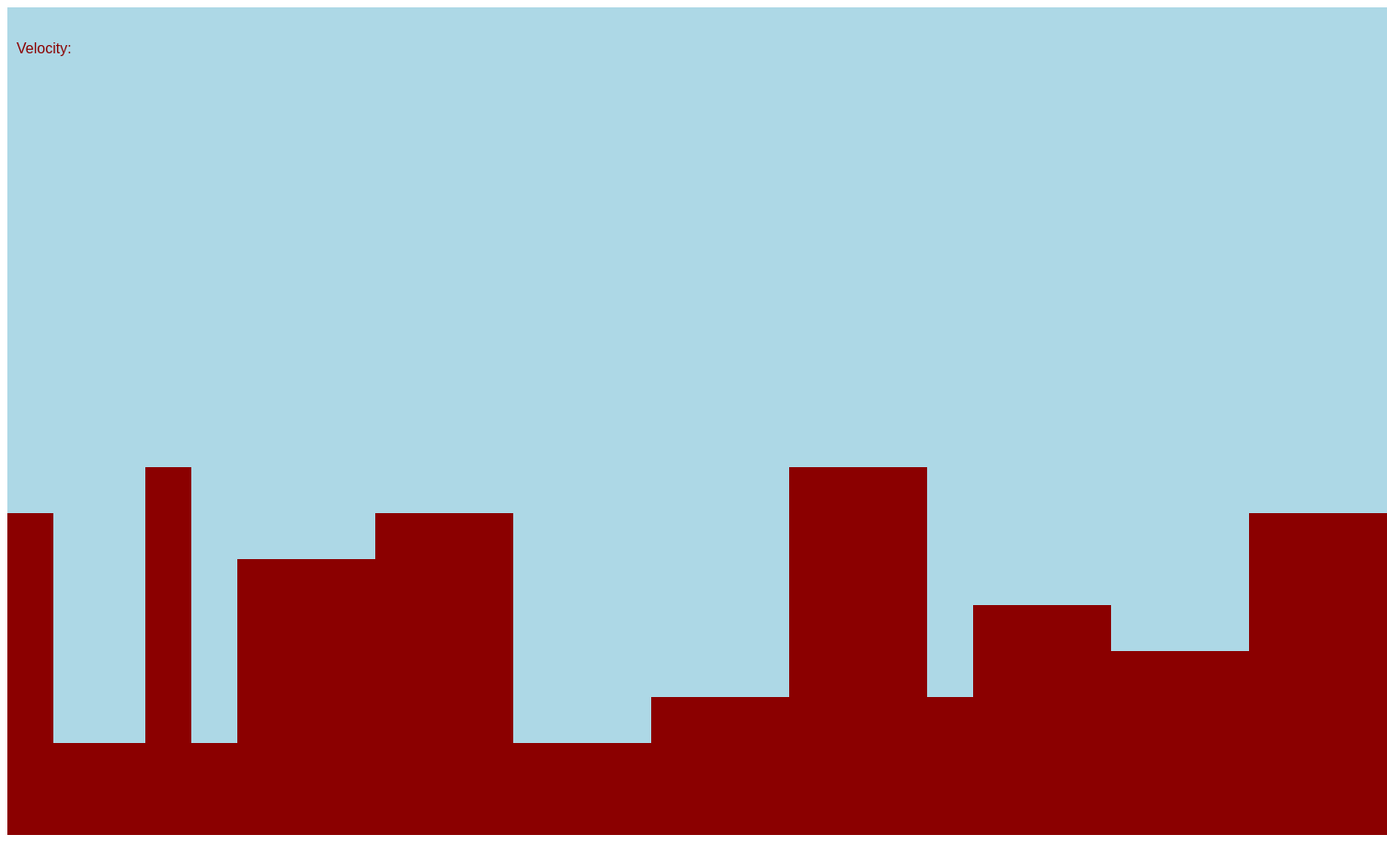
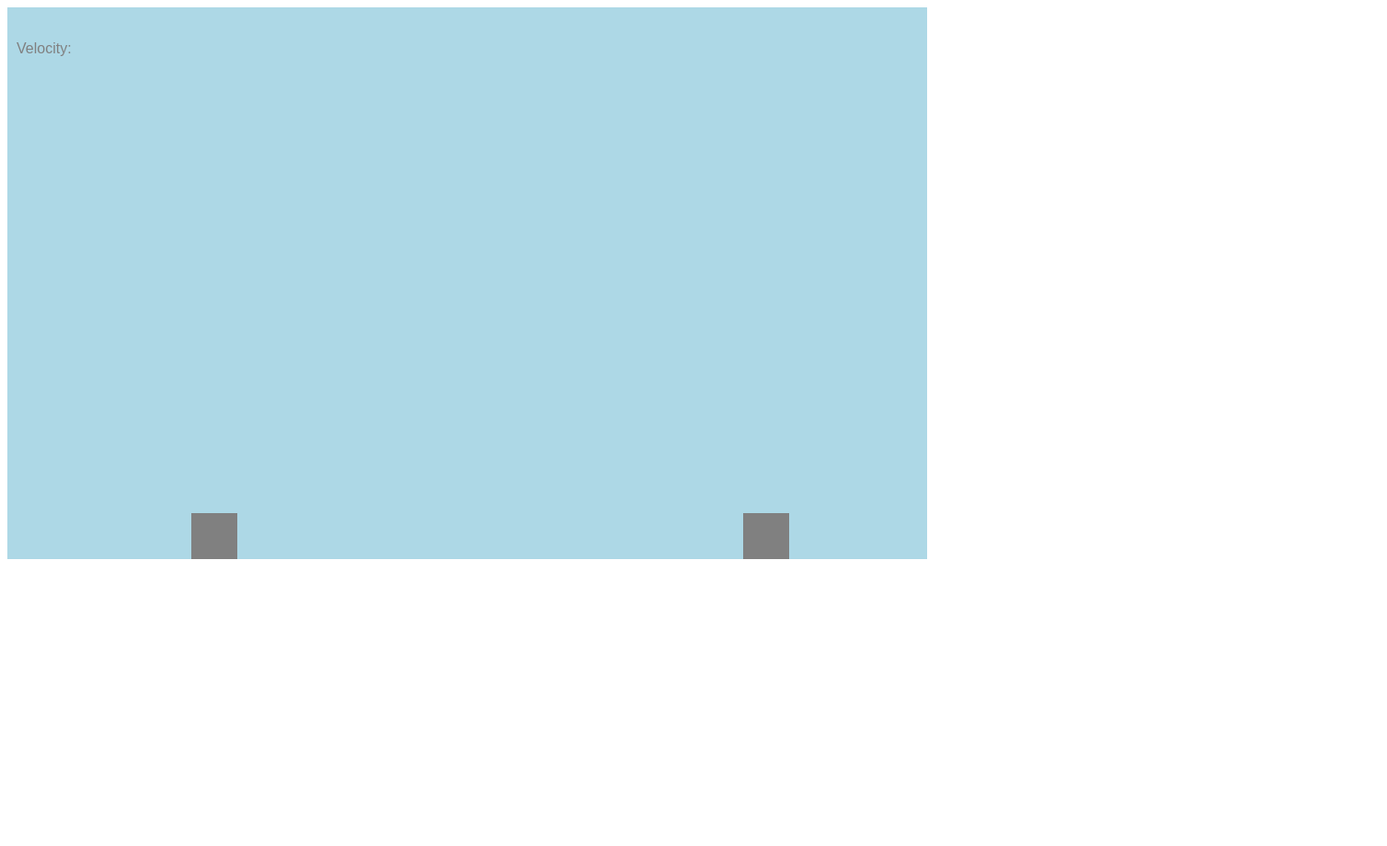
Before and after one commit to Alexander-Blair/gorillas-game-tribute, a plain HTML site: page index.html in a window 1280 px wide. Shown: the whole page at 92% size, 1508 px wide, since content can reach past the window. After the commit the page ends 800 px from the top, so only its background shows below. Drawn offline with Linux system fonts and the light colour scheme.

Commit message:
Refactored gorilla detector to detect a rectangle, tests all OK

```diff
--- a/index.html
+++ b/index.html
@@ -6,8 +6,10 @@
   </head>
   <body>
     <canvas id="canvas" width="1200" height="800" style="background-color: blue"></canvas>
-    <script src="src/collisionDetector.js"></script>
+    <script src="src/gorillaCollisionDetector.js"></script>
     <script src="src/terrain.js"></script>
+    <script src="src/gorilla.js"></script>
+    <script src="src/banana.js"></script>
     <script src="src/terrainRenderer.js"></script>
     <script src="src/controller.js"></script>
     <script src="src/keyHash.js"></script>
--- /dev/null
+++ b/src/banana.js
@@ -0,0 +1,28 @@
+(function(exports) {
+  function Banana(xCoord, yCoord) {
+    this._xCoord = xCoord;
+    this._yCoord = yCoord;
+    this._width = 20;
+    this._height = 20;
+  }
+
+  Banana.prototype = {
+    set: function(xCoord, yCoord) {
+      this.xCoord = xCoord;
+      this.yCoord = yCoord;
+    },
+    xCoord: function() {
+      return this._xCoord;
+    },
+    yCoord: function() {
+      return this._yCoord;
+    },
+    width: function() {
+      return this._width;
+    },
+    height: function() {
+      return this._height;
+    }
+  }
+  exports.Banana = Banana;
+})(this);
--- a/src/controller.js
+++ b/src/controller.js
@@ -1,48 +1,40 @@
 (function() {
-  var canvas, context, x, y, dx, dy;
-  var gravity, airResistance, xdecel;
-  var banana, rectangle, collisionDetector;
-  var numberText = "Velocity: ";
-  var terrainUnitWidth = 30;
-  var terrainUnitHeight = 18;
+  var canvas, context, dx, dy, gravity, xdecel;
+  var banana, gorillas, collisionDetector;
+  var velocity = '';
+  var run = false;
+  var terrainUnitWidth = 20;
+  var terrainUnitHeight = 12;
+  var bananaStartXCoord = 860;
+  var bananaStartYCoord = 540;
 
   document.getElementById("canvas").outerHTML = '<canvas id="canvas" width="' + String(terrainUnitWidth * 50) + '" height="' + String(terrainUnitHeight * 50) + '" style="background-color: lightblue"></canvas>';
   canvas = document.getElementById('canvas');
   context = canvas.getContext('2d');
 
-  // movement constants to be extracted
-  dx = -7;
-  dy = -6;
-  gravity= 0;
-  airResistance = 0;
-  xdecel = 0.02;
-
-  // objects to be extracted
-  banana = {
-    xCoord: 950,
-    yCoord: 300
-  };
-  rectangle = {
-    leftXCoord: 175,
-    topYCoord: 450,
-    width: 100,
-    height: 150
-  };
-
-  collisionDetector = new CollisionDetector();
+  gorillas = [];
+  gorillas.push(new Gorilla(800, 550))
+  gorillas.push(new Gorilla(200, 550))
+  banana = new Banana(bananaStartXCoord, bananaStartYCoord)
+  gorillaCollisionDetector = new GorillaCollisionDetector();
 
   var numberListener = window.addEventListener("keypress", function(event) {
-    var numKeys = keyHashes.numberKeys;
+    var numKeys = keyRanges.numberKeys;
+    var key = String.fromCharCode(event.which);
     if(event.which >= numKeys.min && event.which <= numKeys.max) {
-      numberText += numKeys[event.which];
+      numberText += key;
+      velocity += key;
     }
   });
 
   var enterListener = window.addEventListener("keypress", function(event) {
-    var miscKeys = keyHashes.miscKeys;
+    var miscKeys = keyRanges.miscKeys;
+    var key = String.fromCharCode(event.which);
     if(event.which >= miscKeys.min && event.which <= miscKeys.max) {
-      if(miscKeys[event.which] === "enter") {
-        console.log('you pressed enter!');
+      if(key === "\r") {
+        unfreeze();
+        run = true;
+        banana.set(bananaStartXCoord, bananaStartYCoord)
       }
     }
   });
@@ -55,47 +47,63 @@
   // draw functions to be extracted
   function drawText() {
     context.font = "16px Arial";
-    context.fillText(numberText, 10, 50);
+    context.fillText("Velocity: " + velocity, 10, 50);
   }
 
   function drawBall() {
     context.beginPath();
-    context.arc(banana.xCoord, banana.yCoord, 10, 0, Math.PI * 1.5, false);
+    context.rect(banana.xCoord, banana.yCoord, 20, 20);
     context.fillStyle = 'yellow';
     context.fill();
   }
-  function drawRect() {
-    context.beginPath();
-    context.rect(rectangle.leftXCoord,
-                 rectangle.topYCoord,
-                 rectangle.width,
-                 rectangle.height);
-    context.fillStyle = 'red';
-    context.fill();
+  function drawGorillas() {
+    for(var i = 0; i < 2; i++) {
+      context.beginPath();
+      context.rect(gorillas[i].xCoord,
+        gorillas[i].yCoord,
+        gorillas[i].width,
+        gorillas[i].height);
+        context.fillStyle = 'gray';
+        context.fill();
+    }
   }
 
   function draw() {
     context.clearRect(0, 0, canvas.width, canvas.height);
-    drawText();
-    drawBall();
-    terrainRenderer.fillBlocks(terrainCoordArray);
-    if(dx + airResistance < 0) {
-      banana.xCoord += dx + airResistance;
+    drawGorillas();
+    if (run === true) {
+      drawBall();
+      if(gorillaCollisionDetector.isHit(gorillas[1], banana)) { run = false }
+      // terrainRenderer.fillBlocks(terrainCoordArray);
+      if(banana.yCoord > 600) {
+        run = false;
+        banana.yCoord
+      }
+      if(dx < 0) {
+        banana.xCoord += dx;
+      }
+      banana.yCoord += dy + gravity;
+      gravity+= 0.3;
+    } else {
+      freeze();
+      drawText();
+      drawBall();
     }
-    banana.yCoord += dy + gravity;
-    gravity+= 0.1;
-    airResistance += xdecel;
-    // if(collisionDetector.isHit(rectangle, banana)) {
-    //   freeze();
-    // }
   }
 
   function freeze() {
     dx = 0;
     dy = 0;
     gravity = 0;
-    airResistance = 0;
     xdecel = 0;
+  }
+// movement to be extracted
+  function unfreeze() {
+    dx = -9.6;
+    dy = -9.6;
+    gravity= 0;
+    xdecel = 0.02;
+    velocity = '';
   }
 
   setInterval(draw, 20);
--- /dev/null
+++ b/src/gorilla.js
@@ -0,0 +1,24 @@
+(function(exports) {
+  function Gorilla(xCoord, yCoord) {
+    this.xCoord = xCoord;
+    this.yCoord = yCoord;
+    this.width = 50;
+    this.height = 50;
+  }
+
+  Gorilla.prototype = {
+    xCoord: function() {
+      return this._xCoord;
+    },
+    yCoord: function() {
+      return this._yCoord;
+    },
+    width: function() {
+      return this._width;
+    },
+    height: function() {
+      return this._height;
+    }
+  }
+  exports.Gorilla = Gorilla;
+})(this);
--- /dev/null
+++ b/src/gorillaCollisionDetector.js
@@ -0,0 +1,18 @@
+(function(exports) {
+  function GorillaCollisionDetector() {}
+
+  GorillaCollisionDetector.prototype = {
+    isHit: function(hitBox, banana) {
+      var rightXCoord = hitBox.leftXCoord() + hitBox.width();
+      var bottomYCoord = hitBox.topYCoord() + hitBox.height();
+
+      if(banana.xCoord() > hitBox.xCoord() + hitBox.width()
+        || banana.xCoord() + banana.width() < hitBox.xCoord()
+        || banana.yCoord() + banana.height() < hitBox.yCoord()
+        || banana.yCoord() > hitBox.yCoord() + hitBox.height()) {
+          return false;
+      } else { return true; }
+    }
+  }
+  exports.GorillaCollisionDetector = GorillaCollisionDetector;
+})(this);
--- a/src/keyHash.js
+++ b/src/keyHash.js
@@ -1,89 +1,20 @@
 (function(exports) {
 
-  var miscKeyHash = {
+  var miscKeyRange = {
     "min": 8,
     "max": 46,
-    8: "backspace",
-    13: "enter",
-    16: "shift",
-    20: "caps lock",
-    27: "escape",
-    32: "(space)",
-    46: "delete"
   }
-  var numberKeyHash = {
+  var numberKeyRange = {
     "min": 48,
     "max": 57,
-    48: 0,
-    49: 1,
-    50: 2,
-    51: 3,
-    52: 4,
-    53: 5,
-    54: 6,
-    55: 7,
-    56: 8,
-    57: 9
   }
-  var letterKeyHash = {
+  var letterKeyRange = {
     "min": 65,
     "max": 122,
-    65: 'a',
-    66: 'b',
-    67: 'c',
-    68: 'd',
-    69: 'e',
-    70: 'f',
-    71: 'g',
-    72: 'h',
-    73: 'i',
-    74: 'j',
-    75: 'k',
-    76: 'l',
-    77: 'm',
-    78: 'n',
-    79: 'o',
-    80: 'p',
-    81: 'q',
-    82: 'r',
-    83: 's',
-    84: 't',
-    85: 'u',
-    86: 'v',
-    87: 'w',
-    88: 'x',
-    89: 'y',
-    90: 'z',
-    97: 'a',
-    98: 'b',
-    99: 'c',
-    100: 'd',
-    101: 'e',
-    102: 'f',
-    103: 'g',
-    104: 'h',
-    105: 'i',
-    106: 'j',
-    107: 'k',
-    108: 'l',
-    109: 'm',
-    110: 'n',
-    111: 'o',
-    112: 'p',
-    113: 'q',
-    114: 'r',
-    115: 's',
-    116: 't',
-    117: 'u',
-    118: 'v',
-    119: 'w',
-    120: 'x',
-    121: 'y',
-    122: 'z'
   }
-  exports.keyHashes = {
-    "miscKeys": miscKeyHash,
-    "numberKeys": numberKeyHash,
-    "letterKeys": letterKeyHash
+  exports.keyRanges = {
+    "miscKeys": miscKeyRange,
+    "numberKeys": numberKeyRange,
+    "letterKeys": letterKeyRange
   }
 })(this);
```
Also changed, not shown: spec/gorillaCollisionDetectorSpec.js (added, +53 -0 lines), src/gorillaCollision.js (deleted, +0 -18 lines).
